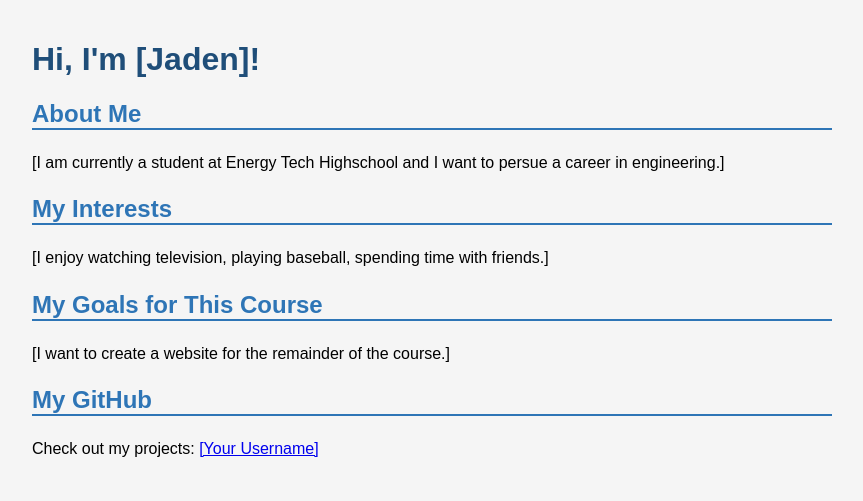
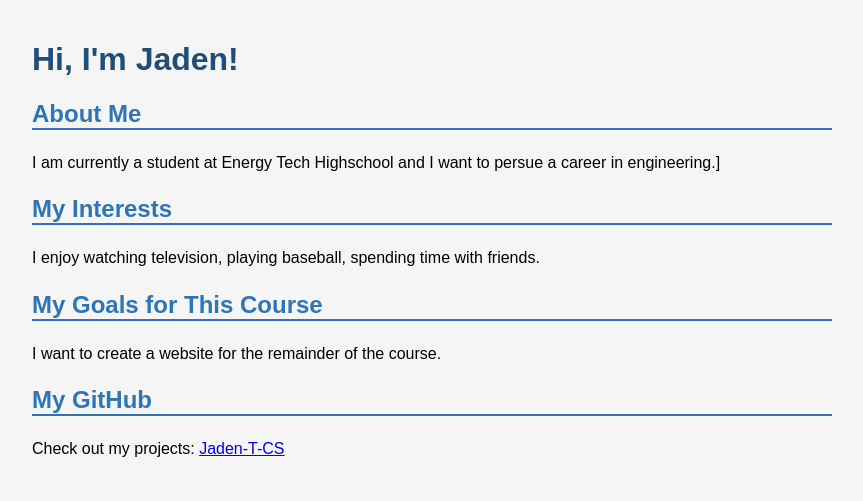
Before and after one commit to Jaden-T-CS/my-github-site, a plain HTML site: page index.html in a window 1280 px wide. Shown: the whole page, without its empty margins (208-1071 px from the left). Drawn offline with Linux system fonts and the light colour scheme.

Commit message:
Create Webpage

```diff
--- a/index.html
+++ b/index.html
@@ -13,20 +13,20 @@
     </style>
   </head>
   <body>
-    <h1>Hi, I'm [Jaden]!</h1>
+    <h1>Hi, I'm Jaden!</h1>
 
     <h2>About Me</h2>
-    <p>[I am currently a student at Energy Tech Highschool and I want to persue a career in engineering.]</p>
+    <p>I am currently a student at Energy Tech Highschool and I want to persue a career in engineering.]</p>
 
     <h2>My Interests</h2>
-    <p>[I enjoy watching television, playing baseball, spending time with friends.]</p>
+    <p>I enjoy watching television, playing baseball, spending time with friends.</p>
 
     <h2>My Goals for This Course</h2>
-    <p>[I want to create a website for the remainder of the course.]</p>
+    <p>I want to create a website for the remainder of the course.</p>
 
     <h2>My GitHub</h2>
     <p>Check out my projects:
-      <a href="https://github.com/[your-username]">[Your Username]</a>
+      <a href="https://github.com/[Jaden-T-CS]">Jaden-T-CS</a>
     </p>
   </body>
 </html>
```
